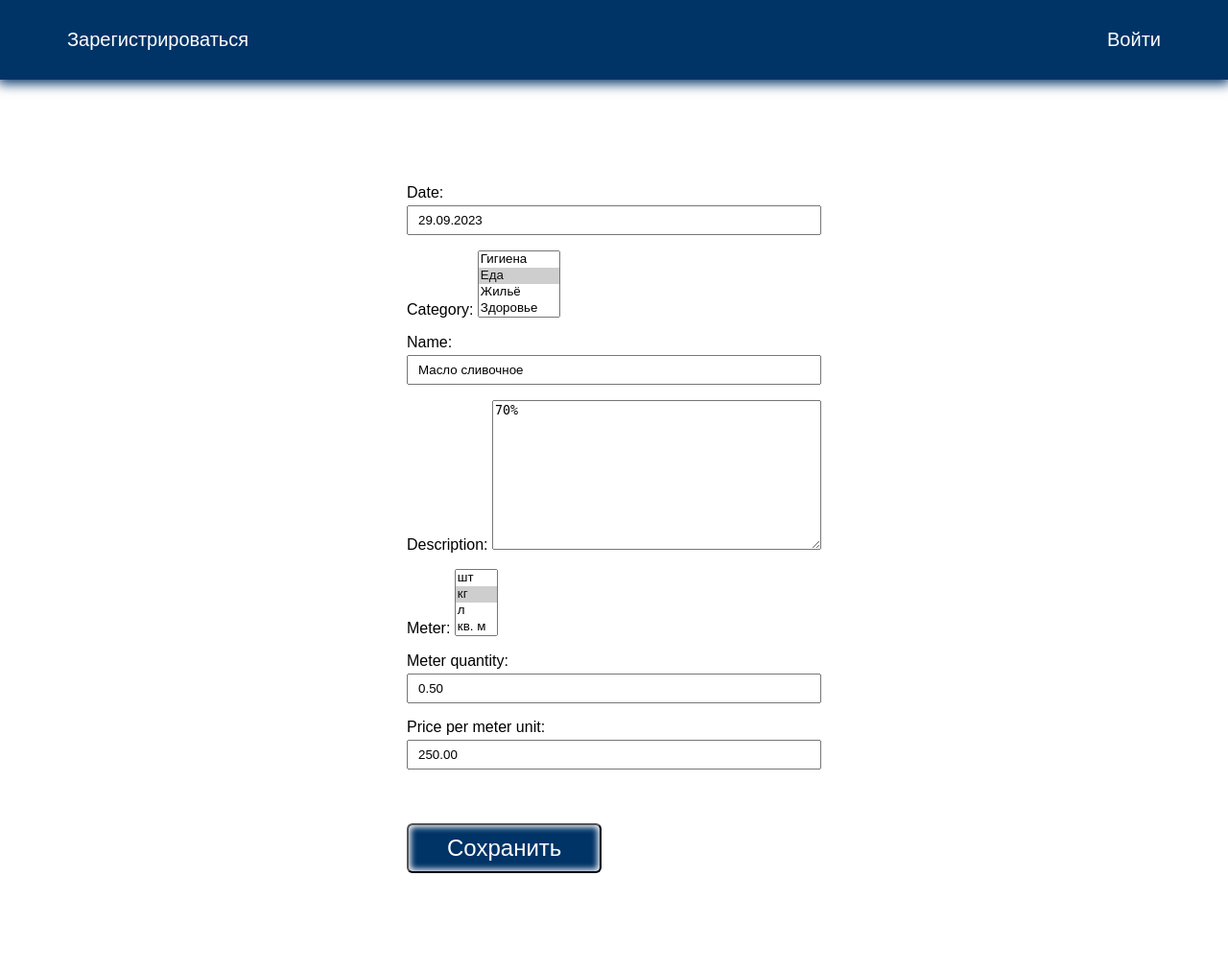
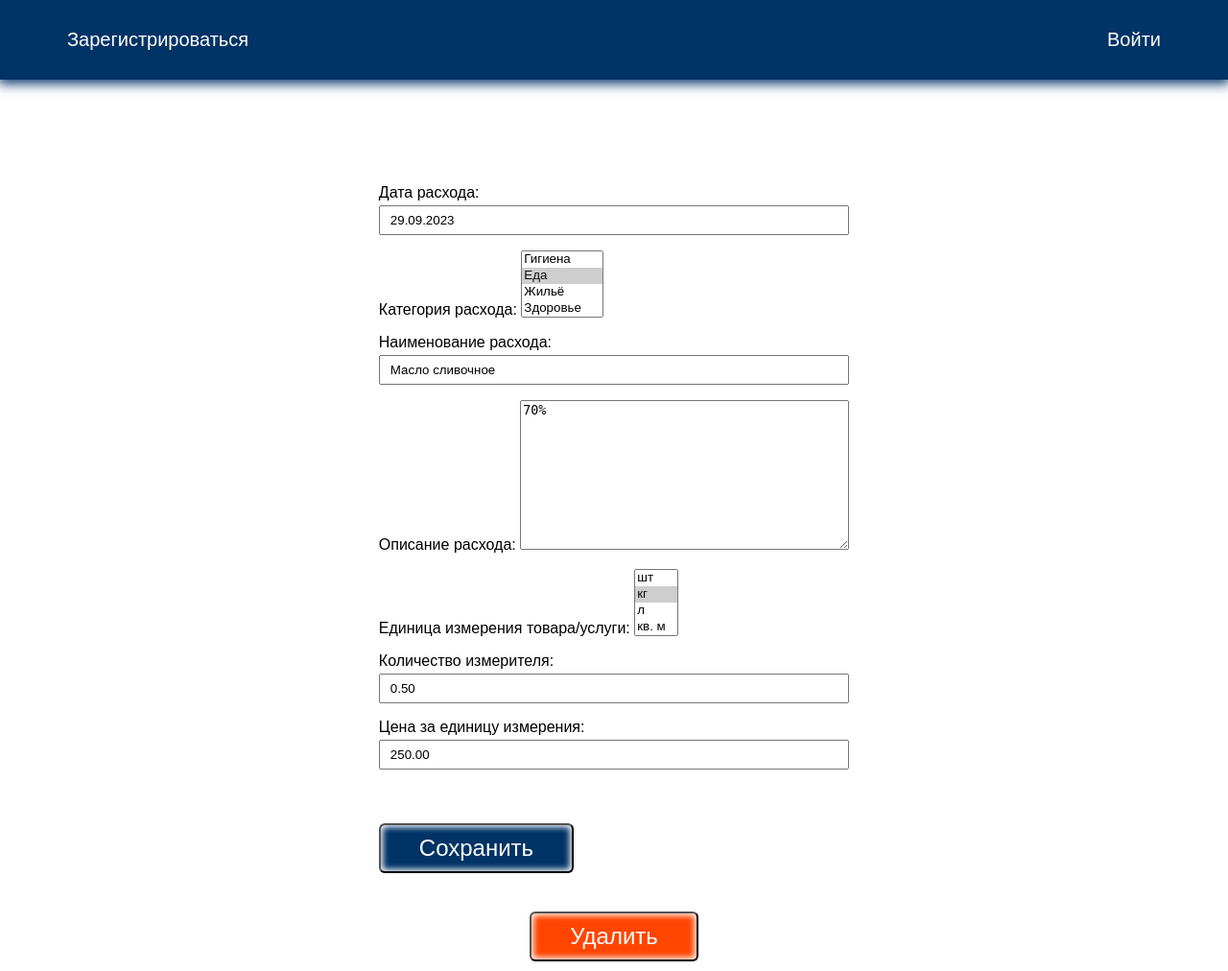
Before and after one commit to ArtemKazaryan/Course_Project, a Django app: page /exptransaction/1 in a window 1280 px wide. Shown: the whole page at 96% size. Before the commit the page ends 910 px from the top, so only its background shows below. Run offline with Django 4.2, Linux system fonts and the light colour scheme; data comes from the database, SQL or seed files in the repository; both versions use the stored data as it was after the commit.

Commit message:
check point

```diff
--- a/Personal_money_transactions/transaction/forms.py
+++ b/Personal_money_transactions/transaction/forms.py
@@ -7,6 +7,7 @@ class ProfitableTransactionForm(ModelForm):
         fields = ['date', 'income_type', 'name', 'description', 'amount']
 
 
+
 class ExpenditureTransactionForm(ModelForm):
     class Meta:
         model = ExpenditureTransaction
--- a/Personal_money_transactions/transaction/models.py
+++ b/Personal_money_transactions/transaction/models.py
@@ -2,11 +2,11 @@ from django.db import models
 from django.contrib.auth.models import User
 
 class ProfitableTransaction(models.Model):
-    date = models.DateField(blank=False)
-    income_type = models.ManyToManyField('IncomeType', blank=True)
-    name = models.CharField(max_length=200)
-    description = models.TextField(null=True, blank=True)
-    amount = models.DecimalField(max_digits=20, decimal_places=2)
+    date = models.DateField(blank=False, verbose_name='Дата дохода')
+    income_type = models.ManyToManyField('IncomeType', blank=True, verbose_name='Тип дохода')
+    name = models.CharField(max_length=200, verbose_name='Наименование дохода')
+    description = models.TextField(null=True, blank=True, verbose_name='Описание дохода')
+    amount = models.DecimalField(max_digits=20, decimal_places=2, verbose_name='Сумма')
 
     def __str__(self):
         return self.name
@@ -14,13 +14,13 @@ class ProfitableTransaction(models.Model):
 
 
 class ExpenditureTransaction(models.Model):
-    date = models.DateField(blank=False)
-    category = models.ManyToManyField('Category', blank=True)
-    name = models.CharField(max_length=200)
-    description = models.TextField(null=True, blank=True)
-    meter = models.ManyToManyField('Meter', blank=True)
-    meter_quantity = models.DecimalField(null=True, max_digits=20, decimal_places=2)
-    price_per_meter_unit = models.DecimalField(max_digits=20, decimal_places=2)
+    date = models.DateField(blank=False, verbose_name='Дата расхода')
+    category = models.ManyToManyField('Category', blank=True, verbose_name='Категория расхода')
+    name = models.CharField(max_length=200, verbose_name='Наименование расхода')
+    description = models.TextField(null=True, blank=True, verbose_name='Описание расхода')
+    meter = models.ManyToManyField('Meter', blank=True, verbose_name='Единица измерения товара/услуги')
+    meter_quantity = models.DecimalField(null=True, max_digits=20, decimal_places=2, verbose_name='Количество измерителя')
+    price_per_meter_unit = models.DecimalField(max_digits=20, decimal_places=2, verbose_name='Цена за единицу измерения')
 
     @property
     def total_cost(self):
--- a/Personal_money_transactions/transaction/static/css/style.css
+++ b/Personal_money_transactions/transaction/static/css/style.css
@@ -109,3 +109,16 @@ input{
     padding: 20px;
     box-sizing: border-box;
 }
+
+.but{
+    display: flex;
+    align-items: flex-end;
+}
+
+.remove{
+    background-color: orangered;
+}
+
+a b{
+    color: orangered;
+}
--- a/Personal_money_transactions/transaction/templates/transaction/recordedtransactions.html
+++ b/Personal_money_transactions/transaction/templates/transaction/recordedtransactions.html
@@ -12,11 +12,12 @@
     <li>
         <a style="color: green" href="{% url 'viewprotransaction' protransaction.id %}">
             - {{ protransaction.date }} - {{ protransaction.name }} {{ protransaction.description }}
-            ({{ protransaction.income_type }}):
+            ({{ protransaction.income_type.first }}):
             <b>
                 {{ protransaction.amount }} руб.
             </b>
         </a>
+
     </li>
     {% endfor %}
 </ul>
@@ -33,7 +34,7 @@
     <li>
         <a style="color: red" href="{% url 'viewexptransaction' exptransaction.id %}">
             - {{ exptransaction.date }} - {{ exptransaction.name }} {{ exptransaction.description }}
-            ({{ exptransaction.category }}):
+            ({{ exptransaction.category.first }}):
             <b>
                 {{ exptransaction.total_cost }} руб.
             </b>
--- a/Personal_money_transactions/transaction/templates/transaction/viewexptransaction.html
+++ b/Personal_money_transactions/transaction/templates/transaction/viewexptransaction.html
@@ -10,4 +10,9 @@
     <button class="btn">Сохранить</button>
 </form>
 
+<form action="{% url 'deleteexp' exptransaction.id %}" method="post">
+    {% csrf_token %}
+    <button class="btn remove">Удалить</button>
+</form>
+
 {% endblock %}
--- a/Personal_money_transactions/transaction/templates/transaction/viewprotransaction.html
+++ b/Personal_money_transactions/transaction/templates/transaction/viewprotransaction.html
@@ -10,4 +10,9 @@
     <button class="btn">Сохранить</button>
 </form>
 
+<form action="{% url 'deletepro' protransaction.id %}" method="post">
+    {% csrf_token %}
+    <button class="btn remove">Удалить</button>
+</form>
+
 {% endblock %}
--- a/Personal_money_transactions/transaction/views.py
+++ b/Personal_money_transactions/transaction/views.py
@@ -69,6 +69,7 @@ def recordedtransactions(request):
     sumexp = 0
     countpro = 0
     countexp = 0
+
 
     # Итерируемся по спискам
     for item in valuespro_list:
@@ -187,3 +188,15 @@ def viewexptransaction(request, exptransaction_pk):
        except ValueError:
            return render(request, 'transaction/viewexptransaction.html', {'exptransaction': exptransaction,
                                                                           'form': form})
+
+def deleteprotransaction(request, protransaction_pk):
+    protransaction = get_object_or_404(ProfitableTransaction, pk=protransaction_pk)
+    if request.method == 'POST':
+        protransaction.delete()
+        return redirect('recorded')
+
+def deleteexptransaction(request, exptransaction_pk):
+    exptransaction = get_object_or_404(ExpenditureTransaction, pk=exptransaction_pk)
+    if request.method == 'POST':
+        exptransaction.delete()
+        return redirect('recorded')
--- a/Personal_money_transactions/transactions/urls.py
+++ b/Personal_money_transactions/transactions/urls.py
@@ -33,4 +33,6 @@ urlpatterns = [
     path('createexp/', views.createexptransaction, name='createexp'),
     path('protransaction/<int:protransaction_pk>', views.viewprotransaction, name='viewprotransaction'),
     path('exptransaction/<int:exptransaction_pk>', views.viewexptransaction, name='viewexptransaction'),
+    path('protransaction/<int:protransaction_pk>/delete', views.deleteprotransaction, name='deletepro'),
+    path('exptransaction/<int:exptransaction_pk>/delete', views.deleteexptransaction, name='deleteexp'),
 ]
```
Also changed, not shown: Personal_money_transactions/db.sqlite3.
